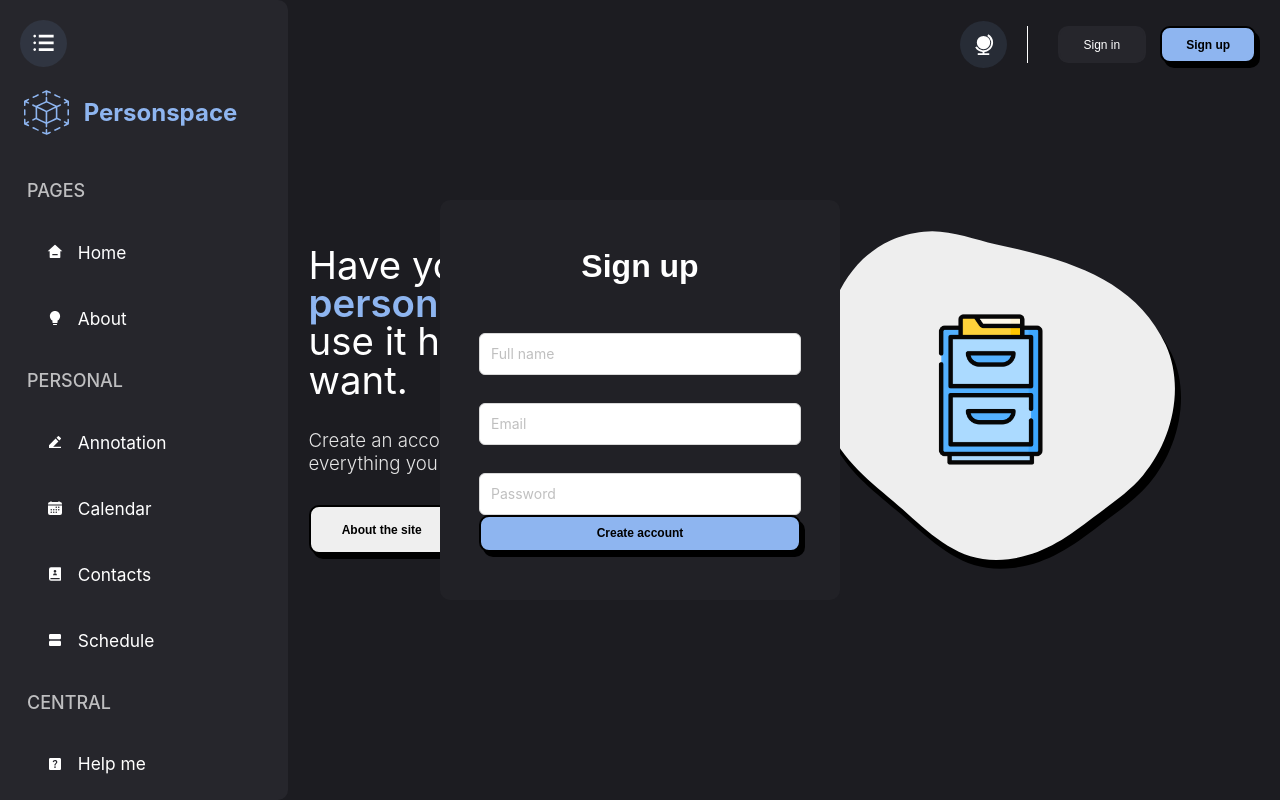
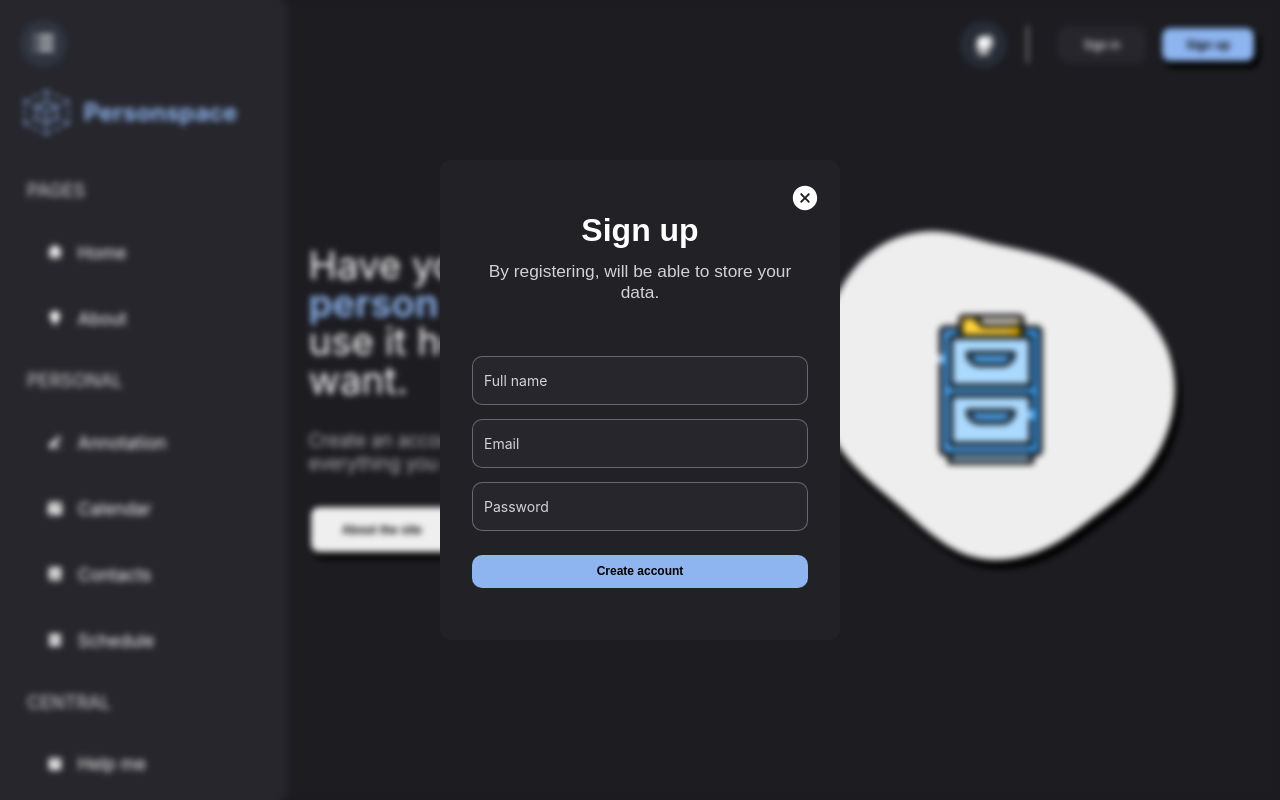
Before and after one commit to RichardPompeo/personspace, a Next.js app in the folder apps/web/: page / in a window 1280 px wide. Built offline with nearby package versions, Linux system fonts and the light colour scheme; a web font is replaced by a local one.

Commit message:
feat: improving the design

```diff
--- a/apps/web/components/RegisterModal.tsx
+++ b/apps/web/components/RegisterModal.tsx
@@ -1,14 +1,28 @@
 import FormSignUp from "./FormSignUp";
-import { Container, ContentModal, Title } from "../styles/components/RegisterModal"
+
+import { IoIosCloseCircle } from "react-icons/io"
+import {
+  Container,
+  ContentModal,
+  TitleContent,
+  Title,
+  SubTitle,
+} from "../styles/components/RegisterModal";
 
 export default function RegisterModal() {
   return (
     <Container>
       <ContentModal>
-        <Title>Sign up</Title>
+        <IoIosCloseCircle fontSize={30}/>
+        <TitleContent>
+          <Title>Sign up</Title>
+          <SubTitle>
+            By registering, will be able to store your data.
+          </SubTitle>
+        </TitleContent>
 
         <FormSignUp />
       </ContentModal>
     </Container>
-  )
-};
+  );
+}
--- a/apps/web/styles/components/FormSignUp.ts
+++ b/apps/web/styles/components/FormSignUp.ts
@@ -5,12 +5,28 @@ export const Form = styled.form`
   flex-direction: column;
 
   input {
-    width: 23em;
-    height: 3em;
-    /* background-color: transparent; */
+    width: 24em;
+    height: 3.5em;
+    border-radius: 10px;
+    background-color: #26262C;
+    border: 1px solid rgba(255, 255, 255, 0.3);
+    color: ${({ theme }) => theme.COLORS.DEFAULT};
   }
 
-  input + input {
+  button {
+    box-shadow: none;
+    border: none;
+  }
+
+  * + * {
+    margin-top: 1em;
+  }
+
+  input + button {
     margin-top: 2em;
   }
+
+  input::placeholder {
+    color: rgba(255, 255, 255, 0.8);
+  }
 `;
--- a/apps/web/styles/components/RegisterModal.ts
+++ b/apps/web/styles/components/RegisterModal.ts
@@ -1,19 +1,26 @@
 import { styled } from "styled-components";
 
 export const Container = styled.div`
-  position: fixed;
+  position: absolute;
   width: 100vw;
   height: 100vh;
   display: flex;
   z-index: 2;
   align-items: center;
   justify-content: center;
+  backdrop-filter: blur(3px);
+
+  svg {
+    position: absolute;
+    margin-bottom: 13.5em;
+    margin-left: 11em;
+  }
 `;
 
 export const ContentModal = styled.div`
   background-color: #212126ff;
   width: 25em;
-  height: 25em;
+  height: 30em;
   display: flex;
   align-items: center;
   flex-direction: column;
@@ -21,6 +28,20 @@ export const ContentModal = styled.div`
   justify-content: space-evenly;
 `;
 
+export const TitleContent = styled.div`
+  display: flex;
+  width: 20em;
+  text-align: center;
+  align-items: center;
+  flex-direction: column;
+`;
+
 export const Title = styled.h1`
+  font-weight: 800;
+`;
 
+export const SubTitle = styled.p`
+  font-size: 13pt;
+  margin-top: 0.7em;
+  opacity: 0.8;
 `;
```
